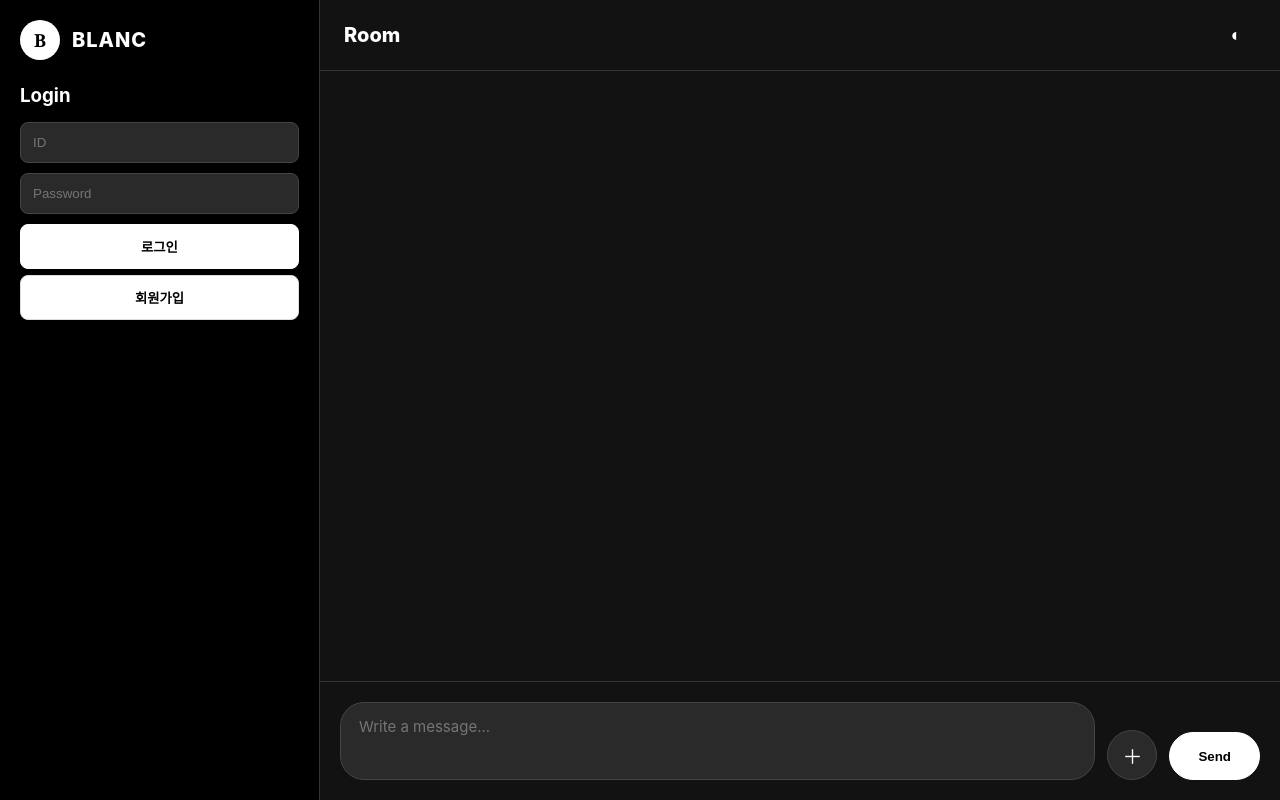
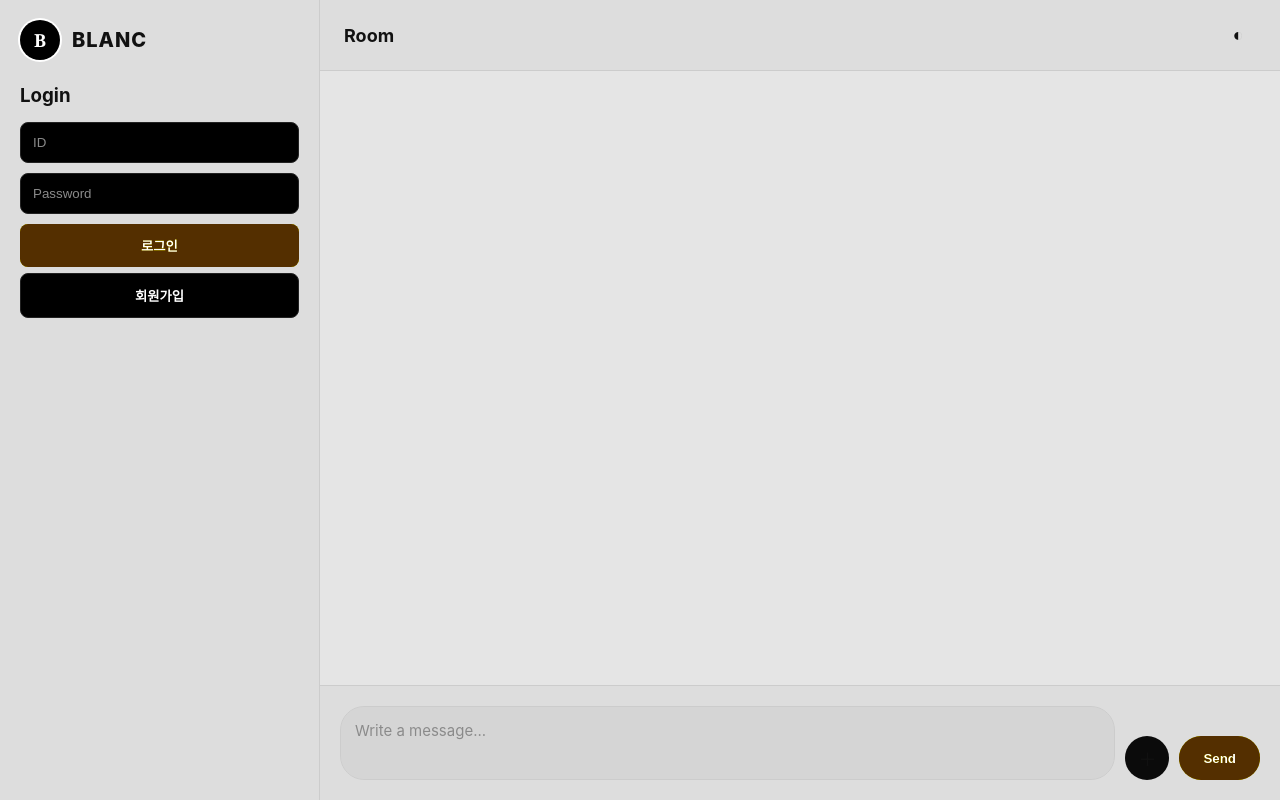
Before and after one commit to austin-mino/Kakao-web, a website: page public/index.html in a window 1280 px wide. Both pictures are taken after a click on the button "다크모드". Drawn offline with nearby package versions, Linux system fonts and the light colour scheme; no server answers.

Commit message:
Update style.css

```diff
--- a/public/style.css
+++ b/public/style.css
@@ -1,65 +1,26 @@
+
 :root {
-  /* [라이트 모드 - 더 또렷하게] */
-  --bg-main: #ffffff;       /* 메인 배경 */
-  --bg-panel: #f7f7f7;      /* 사이드바 배경 (조금 더 진한 회색) */
-  --bg-input: #ffffff;      /* 입력창 배경 (흰색으로 강조) */
-  --bg-room: #ffffff;       /* 방 목록 배경 */
-  --bg-room-hover: #f0f0f0; /* 방 목록 호버 */
-
-  --text-main: #000000;     /* 기본 글씨: 완전 검정 */
-  --text-sub: #666666;      /* 보조 글씨: 진한 회색 */
-  --text-inv: #ffffff;      /* 반전 글씨 */
-
-  --border: #dddddd;        /* 테두리: 더 진하게 변경 */
-  --input-border: #cccccc;  /* 입력창 테두리: 눈에 잘 띄게 */
-
-  --bubble-me: #000000;     /* 내 말풍선: 검정 */
-  --text-me: #ffffff;       /* 내 말풍선 글씨 */
-
-  --bubble-other: #eeeeee;  /* 상대 말풍선: 진한 회색 */
-  --text-other: #000000;    /* 상대 말풍선 글씨 */
-
-  --btn-bg: #000000;        /* 버튼 배경 */
-  --btn-text: #ffffff;      /* 버튼 글씨 */
+    --bg: #ffffff;
+    /* 배경: 순백색 */
+    --accent: #222222;
+    /* 포인트: 블랙 */
+    --panel-bg: #f9f9f9;
+    /* 사이드바: 아주 연한 회색 */
+    --text: #111;
+    --link: #000;
+    --border: #eee;
+    --room-hover: #f0f0f0;
+    /* 채팅방 호버 색상 */
+    --compose-bg: #f4f4f4;
+    /* 입력창 배경색 */
 }
-
-/* [다크 모드 - 구분감 확실하게] */
-html.dark {
-  --bg-main: #121212;       /* 메인 배경: 덜 어두운 검정 (눈 편함) */
-  --bg-panel: #000000;      /* 사이드바: 완전 검정 (대비 효과) */
-  --bg-input: #2a2a2a;      /* 입력창: 밝은 검정 */
-  --bg-room: #1e1e1e;       /* 방 목록: 구분이 가는 검정 */
-  --bg-room-hover: #333333; /* 방 목록 호버 */
-
-  --text-main: #ffffff;     /* 기본 글씨 */
-  --text-sub: #aaaaaa;      /* 보조 글씨 */
-  --text-inv: #000000;      /* 반전 글씨 */
-
-  --border: #333333;        /* 테두리: 잘 보이는 회색 */
-  --input-border: #444444;  /* 입력창 테두리 */
-
-  --bubble-me: #ffffff;     /* 내 말풍선: 흰색 */
-  --text-me: #000000;       /* 내 말풍선 글씨 */
-
-  --bubble-other: #222222;  /* 상대 말풍선 */
-  --text-other: #ffffff;    /* 상대 말풍선 글씨 */
-
-  --btn-bg: #ffffff;        /* 버튼 배경 */
-  --btn-text: #000000;      /* 버튼 글씨 */
-}
-
-/* --------------------------------------------------- */
-/* 기본 레이아웃 */
-/* --------------------------------------------------- */
-html { color-scheme: light dark; }
 
 body {
     margin: 0;
     height: 100vh;
     font-family: -apple-system, BlinkMacSystemFont, "Segoe UI", Roboto, Helvetica, Arial;
-  background: var(--bg-main);
-  color: var(--text-main);
-  transition: background 0.2s, color 0.2s;
+    background: var(--bg);
+    color: var(--text);
 }
 
 #app {
@@ -71,13 +32,12 @@ body {
 /* ----- SIDEBAR ----- */
 #sidebar {
     width: 320px;
-  background: var(--bg-panel);
-  border-right: 1px solid var(--border); /* 테두리 강조됨 */
+    background: var(--panel-bg);
+    border-right: 1px solid var(--border);
     padding: 20px;
     box-sizing: border-box;
     overflow-y: auto;
     flex-shrink: 0;
-  transition: background 0.2s, border-color 0.2s;
 }
 
 .brand {
@@ -90,8 +50,8 @@ body {
 .brand .logo {
     width: 40px;
     height: 40px;
-  background: var(--btn-bg);
-  color: var(--btn-text);
+    background: #000;
+    color: #fff;
     border-radius: 50%;
     display: flex;
     align-items: center;
@@ -99,7 +59,6 @@ body {
     font-weight: 700;
     font-size: 18px;
     font-family: 'Georgia', serif;
-  transition: background 0.2s, color 0.2s;
 }
 
 .brand .title {
@@ -107,81 +66,87 @@ body {
     font-size: 20px;
     letter-spacing: 1px;
     text-transform: uppercase;
-  color: var(--text-main);
 }
 
-.panel { margin-top: 12px; }
+.panel {
+    margin-top: 12px;
+}
 
 .panel input {
     width: 100%;
     padding: 12px;
     border-radius: 8px;
-  border: 1px solid var(--input-border); /* 입력창 테두리 강조 */
+    border: 1px solid #ddd;
     margin-bottom: 10px;
     box-sizing: border-box;
-  background: var(--bg-input);
-  color: var(--text-main);
-  transition: all 0.2s;
+    background: #fff;
+    transition: border-color 0.2s;
 }
 
 .panel input:focus {
     outline: none;
-  border-color: var(--text-main);
-  box-shadow: 0 0 0 2px rgba(100,100,100,0.1); /* 포커스 시 강조 */
+    border-color: #000;
 }
 
 .panel button {
     padding: 12px;
     border-radius: 8px;
-  background: var(--btn-bg);
-  color: var(--btn-text);
-  border: 1px solid var(--btn-bg);
+    background: #000;
+    color: #fff;
+    border: none;
     cursor: pointer;
     font-weight: 600;
-  transition: opacity 0.2s, background 0.2s;
+    transition: opacity 0.2s;
 }
-.panel button:hover { opacity: 0.85; }
 
-.hidden { display: none; }
+.panel button:hover {
+    opacity: 0.8;
+}
+
+.hidden {
+    display: none;
+}
 
 /* ----- ROOM LIST ----- */
 #roomsList {
     margin-top: 12px;
     display: flex;
     flex-direction: column;
-  gap: 10px; /* 간격 넓힘 */
+    gap: 8px;
 }
 
 .roomItem {
     padding: 14px;
-  border-radius: 10px;
-  background: var(--bg-room);
+    border-radius: 8px;
+    background: var(--bg);
+    /* 화이트모드에서 흰색 배경 */
     display: flex;
     justify-content: space-between;
     align-items: center;
     cursor: pointer;
-  border: 1px solid var(--border); /* 방 목록에도 테두리 추가 */
-  box-shadow: 0 1px 3px rgba(0,0,0,0.05); /* 그림자 추가로 입체감 */
+    border: 1px solid var(--border);
+    /* 테두리 추가 */
+    box-shadow: 0 2px 5px rgba(0, 0, 0, 0.03);
     transition: all 0.2s;
-  color: var(--text-main);
 }
 
 .roomItem:hover {
-  transform: translateY(-2px);
-  background: var(--bg-room-hover);
-  border-color: var(--text-main); /* 호버 시 테두리 진하게 */
-  box-shadow: 0 4px 8px rgba(0,0,0,0.1);
+    transform: translateY(-1px);
+    box-shadow: 0 4px 8px rgba(0, 0, 0, 0.05);
+    background: var(--room-hover);
+    /* 호버 색상 변수 사용 */
+    border-color: var(--accent);
+    /* 호버 시 테두리 포인트 색상 */
 }
 
 .roomItem .name {
-  font-weight: 700;
+    font-weight: 600;
     font-size: 15px;
 }
 
 .roomItem .meta {
-  font-size: 12px;
-  color: var(--text-sub);
-  font-weight: 500;
+    font-size: 11px;
+    color: #888;
 }
 
 /* ----- MAIN CHAT AREA ----- */
@@ -190,8 +155,8 @@ body {
     display: flex;
     flex-direction: column;
     position: relative;
-  background: var(--bg-main);
-  transition: background 0.2s;
+    background: var(--bg);
+    /* 메인 배경 변수 사용 */
 }
 
 #chatHeader {
@@ -200,186 +165,297 @@ body {
     align-items: center;
     justify-content: space-between;
     padding: 0 24px;
-  background: var(--bg-main);
-  border-bottom: 1px solid var(--border); /* 헤더 경계선 강조 */
+    background: var(--panel-bg);
+    /* 헤더 배경 변수 사용 */
+    border-bottom: 1px solid var(--border);
     flex-shrink: 0;
-  transition: background 0.2s, border-color 0.2s;
 }
 
 #roomName {
-  font-weight: 800;
-  font-size: 20px;
-  color: var(--text-main);
+    font-weight: 700;
+    font-size: 18px;
 }
 
+/* 다크모드 버튼 스타일 (화이트/다크 모두 잘 보이게 수정됨) */
 #darkToggle {
     background: transparent;
-  color: var(--text-main);
-  border: 1px solid var(--border);
-  width: 40px;
-  height: 40px;
+    /* 투명 배경 */
+    color: #000;
+    /* 아이콘 검정 */
+    border: 1px solid #ddd;
+    /* 얇은 테두리 */
+    width: 36px;
+    height: 36px;
     border-radius: 50%;
     display: flex;
     align-items: center;
     justify-content: center;
     cursor: pointer;
-  font-size: 20px;
+    font-size: 18px;
     transition: all 0.2s;
 }
+
 #darkToggle:hover {
-  background: var(--bg-panel);
-  border-color: var(--text-main);
+    background: #f0f0f0;
+    border-color: #000;
 }
 
 #messages {
     flex: 1;
     overflow-y: auto;
     padding: 24px;
-  background: var(--bg-main);
+    background: var(--bg);
     display: flex;
     flex-direction: column;
     gap: 12px;
-  transition: background 0.2s;
 }
 
 /* ----- BUBBLES ----- */
 .bubble {
     max-width: 65%;
-  padding: 12px 18px;
+    padding: 12px 16px;
     border-radius: 18px;
-  box-shadow: 0 1px 2px rgba(0,0,0,0.05); /* 말풍선 그림자 */
+    box-shadow: none;
     white-space: pre-wrap;
     word-wrap: break-word;
     word-break: break-all;
     font-size: 15px;
     line-height: 1.5;
     animation: fade-in 0.2s ease;
-  font-weight: 500;
 }
 
 @keyframes fade-in {
-  from { opacity: 0; transform: translateY(5px); }
-  to { opacity: 1; transform: translateY(0); }
+    from {
+        opacity: 0;
+        transform: translateY(5px);
     }
 
+    to {
+        opacity: 1;
+        transform: translateY(0);
+    }
+}
+
+/* 내 메시지 (Black & White) */
 .msg.me {
     align-self: flex-end;
     display: flex;
     flex-direction: column;
     align-items: flex-end;
 
-  background: var(--bubble-me);
-  color: var(--text-me);
+    background: #000;
+    color: #fff;
 
     border-bottom-right-radius: 2px;
-  transition: background 0.2s, color 0.2s;
+    gap: 4px;
 }
 
+/* 상대 메시지 (Gray) */
 .msg.other {
     align-self: flex-start;
     display: flex;
     flex-direction: column;
     align-items: flex-start;
 
-  background: var(--bubble-other);
-  color: var(--text-other);
-  border: 1px solid var(--border); /* 상대방 말풍선 테두리 추가 */
+    background: #f2f2f2;
+    color: #000;
 
     border-bottom-left-radius: 2px;
-  transition: background 0.2s, color 0.2s;
+    gap: 4px;
 }
 
 .msg .meta {
     font-size: 11px;
-  color: var(--text-sub);
+    color: #999;
     margin-top: 4px;
 }
 
-.msg.me .meta { color: inherit; opacity: 0.7; }
+.msg.me .meta {
+    color: rgba(255, 255, 255, 0.6);
+}
 
 .msg img {
     max-width: 100%;
     border-radius: 12px;
     display: block;
     margin-bottom: 4px;
-  border: 1px solid rgba(0,0,0,0.1);
 }
 
 .msg a {
     color: inherit;
     text-decoration: underline;
-  text-underline-offset: 4px;
-  font-weight: 600;
+    text-underline-offset: 3px;
 }
 
-/* ----- COMPOSE (입력창) ----- */
+/* ----- COMPOSE ----- */
 #compose {
     display: flex;
-  gap: 12px;
+    gap: 10px;
     padding: 20px;
-  background: var(--bg-main);
-  border-top: 1px solid var(--border); /* 경계선 강조 */
+    background: var(--panel-bg);
+    /* 입력 영역 배경 변수 사용 */
+    border-top: 1px solid var(--border);
     flex-shrink: 0;
     align-items: flex-end;
-  transition: background 0.2s, border-color 0.2s;
 }
 
 #compose textarea {
     flex: 1;
-  padding: 14px 18px;
+    padding: 14px;
     border-radius: 24px;
-
-  background: var(--bg-input);
-  color: var(--text-main);
-  border: 1px solid var(--input-border); /* 입력창 테두리 확실하게 */
-
+    background: var(--compose-bg);
+    /* 입력창 배경 변수 사용 */
+    border: 1px solid var(--border);
+    /* 입력창 테두리 변수 사용 */
     resize: none;
-  min-height: 48px;
+    min-height: 44px;
     max-height: 120px;
     font-family: inherit;
     font-size: 15px;
     outline: none;
-  transition: background 0.2s, color 0.2s, border-color 0.2s;
+    transition: all 0.2s;
+    color: var(--text);
+    /* 텍스트 색상 변수 사용 */
 }
 
 #compose textarea:focus {
-  background: var(--bg-main);
-  border-color: var(--text-main); /* 포커스 시 진하게 */
-  box-shadow: 0 0 0 2px rgba(100,100,100,0.1);
+    background: var(--bg);
+    /* 포커스 시 배경 변수 사용 */
+    border-color: var(--accent);
+    /* 포커스 시 테두리 포인트 색상 */
 }
 
-#compose input[type="file"] { display: none !important; }
+#compose input[type="file"] {
+    display: none !important;
+}
 
 .file-label {
     cursor: pointer;
-  width: 48px;
-  height: 48px;
-  background: var(--bg-input);
-  color: var(--text-main);
-  border: 1px solid var(--input-border);
+    width: 44px;
+    height: 44px;
+    background: #f4f4f4;
+    color: #000;
     border-radius: 50%;
     display: flex;
     align-items: center;
     justify-content: center;
-  font-size: 20px;
+    font-size: 18px;
     flex-shrink: 0;
-  transition: all 0.2s;
+    transition: background 0.2s;
 }
+
 .file-label:hover {
-  background: var(--bg-room-hover);
-  border-color: var(--text-main);
+    background: #e0e0e0;
 }
 
 #compose button {
-  height: 48px;
-  padding: 0 28px;
-  background: var(--btn-bg);
-  color: var(--btn-text);
-  border: 1px solid var(--btn-bg);
+    height: 44px;
+    padding: 0 24px;
+    background: #000;
+    color: #fff;
+    border: none;
     border-radius: 24px;
     cursor: pointer;
-  font-weight: 700;
+    font-weight: 600;
     flex-shrink: 0;
-  transition: opacity 0.2s, background 0.2s, color 0.2s;
+    transition: opacity 0.2s;
 }
-#compose button:hover { opacity: 0.9; transform: translateY(-1px); }
+
+#compose button:hover {
+    opacity: 0.8;
+}
+
+
+/* ----- DARK MODE (전체 색상 반전 방식) ----- */
+html {
+    transition: filter 0.3s ease;
+}
+
+/* 다크모드 활성화 시 -> 화면 전체를 반전시킴 */
+/* 흰 배경은 검정이 되고, 검정 버튼은 흰색이 되어 잘 보임 */
+html.dark {
+    filter: invert(100%) hue-rotate(180deg);
+    --bg: #1a1a1a;
+    /* 다크모드 배경: 어두운 회색 */
+    --panel-bg: #222222;
+    /* 다크모드 패널: 더 어두운 회색 */
+    --border: #333333;
+    /* 다크모드 테두리: 어두운 회색 */
+    --room-hover: #2a2a2a;
+    /* 다크모드 호버: 약간 밝은 회색 */
+    --compose-bg: #2a2a2a;
+    /* 다크모드 입력창 배경: 어두운 회색 */
+    --text: #eee;
+    /* 다크모드 텍스트: 밝은 회색 */
+    --accent: #fdd835;
+    /* 다크모드 포인트: 노란색 (카카오톡 느낌) */
+}
+
+/* [중요] 반전에서 제외할 요소들 */
+/* 로고, 이미지, 비디오는 반전되면 이상하니까 다시 뒤집어서 원래대로 돌림 */
+html.dark img,
+html.dark video,
+html.dark .logo {
+    filter: invert(100%) hue-rotate(180deg);
+}
+
+/* 로고가 검정 배경에 묻히지 않도록 흰색 테두리 추가 */
+html.dark .logo {
+    box-shadow: 0 0 0 2px #fff;
+}
+
+/* 다크모드에서 반전된 색상 보정 */
+/* filter: invert(100%)로 인해 색상이 반전되므로, 다크모드에서 원하는 색상으로 보이도록 CSS 변수를 재정의합니다. */
+html.dark #sidebar,
+html.dark #chatHeader,
+html.dark #compose,
+html.dark .roomItem {
+    background: var(--panel-bg);
+    border-color: var(--border);
+}
+
+html.dark #main {
+    background: var(--bg);
+}
+
+html.dark .roomItem:hover {
+    background: var(--room-hover);
+    border-color: var(--accent);
+}
+
+html.dark #compose textarea {
+    background: var(--compose-bg);
+    border-color: var(--border);
+    color: var(--text);
+}
+
+html.dark #compose textarea:focus {
+    background: var(--bg);
+    border-color: var(--accent);
+}
+
+/* 다크모드에서 버튼 및 아이콘 색상 보정 */
+html.dark .panel button,
+html.dark #sendBtn {
+    background: var(--accent);
+    color: #000;
+}
+
+html.dark .file-label,
+html.dark #darkToggle,
+html.dark #newRoomBtn {
+    color: var(--text);
+    border-color: var(--border);
+}
+
+html.dark #darkToggle:hover,
+html.dark .file-label:hover {
+    background: var(--room-hover);
+    border-color: var(--accent);
+}
+
+/* 다크모드에서 내 메시지 말풍선 색상 보정 */
+html.dark .msg.me {
+    background: var(--accent);
+    color: #000;
+}
```
Lines whose indentation alone changed are shown as unchanged.
